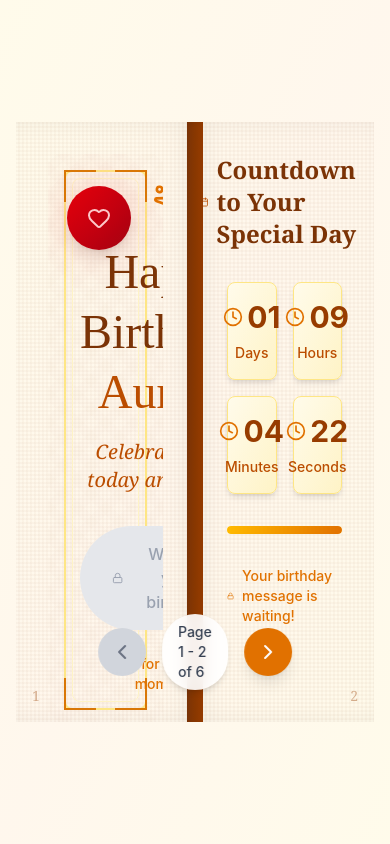
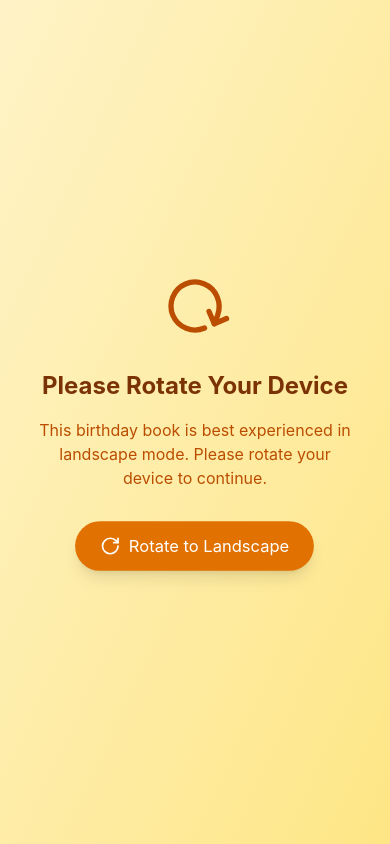
Before and after one commit to vinzct/birthday-app, a React (Vite) app: page / in a window 390 px wide. Built offline with nearby package versions, Linux system fonts and the light colour scheme.

Commit message:
changes orientation

```diff
--- a/src/App.jsx
+++ b/src/App.jsx
@@ -7,6 +7,7 @@ import GalleryPage from './components/GalleryPage';
 import ListPage from './components/ListPage';
 import JokesPage from './components/JokesPage';
 import CouponsPage from './components/CouponsPage';
+import OrientationPrompt from './components/OrientationPrompt';
 import { bookContent } from './data/bookContent';
 
 function App() {
@@ -18,11 +19,6 @@ function App() {
     const checkTimerStatus = () => {
       const now = new Date();
       const target = new Date(bookContent.birthdayDate);
-
-      console.log('Checking timer status:');
-      console.log('Now:', now);
-      console.log('Target:', target);
-      console.log('Is complete?', now >= target);
 
       if (now >= target) {
         setIsTimerComplete(true);
@@ -67,7 +63,9 @@ function App() {
   };
 
   return (
-    <div className="min-h-screen bg-gradient-to-br from-amber-50 via-orange-50 to-amber-50 flex items-center justify-center p-4">
+    <>
+      <OrientationPrompt />
+      <div className="min-h-screen bg-gradient-to-br from-amber-50 via-orange-50 to-amber-50 flex items-center justify-center p-2 md:p-4">
         <div className="w-full">
           <BookLayout
             currentPage={currentPage}
@@ -90,7 +88,6 @@ function App() {
               <Timer
                 targetDate={bookContent.birthdayDate}
                 onComplete={() => {
-                console.log('Timer completed!');
                   setIsTimerComplete(true);
                 }}
               />
@@ -105,6 +102,7 @@ function App() {
           </BookLayout>
         </div>
       </div>
+    </>
   );
 }
 
--- /dev/null
+++ b/src/components/OrientationPrompt.jsx
@@ -0,0 +1,63 @@
+import React, { useState, useEffect } from 'react';
+import { motion } from 'framer-motion';
+import { RotateCw } from 'lucide-react';
+
+const OrientationPrompt = () => {
+  const [isPortrait, setIsPortrait] = useState(false);
+
+  useEffect(() => {
+    const checkOrientation = () => {
+      setIsPortrait(window.innerHeight > window.innerWidth);
+    };
+
+    // Initial check
+    checkOrientation();
+
+    // Add event listener for orientation change
+    window.addEventListener('resize', checkOrientation);
+
+    return () => {
+      window.removeEventListener('resize', checkOrientation);
+    };
+  }, []);
+
+  if (!isPortrait) return null;
+
+  return (
+    <motion.div
+      initial={{ opacity: 0 }}
+      animate={{ opacity: 1 }}
+      className="fixed inset-0 bg-gradient-to-br from-amber-100 to-amber-200 z-50 flex flex-col items-center justify-center p-8"
+    >
+      <motion.div
+        animate={{ rotate: 90 }}
+        transition={{ duration: 2, repeat: Infinity, ease: "linear" }}
+        className="mb-8"
+      >
+        <RotateCw size={64} className="text-amber-700" />
+      </motion.div>
+
+      <h2 className="text-2xl font-bold text-amber-900 mb-4 text-center">
+        Please Rotate Your Device
+      </h2>
+
+      <p className="text-amber-700 text-center max-w-md">
+        This birthday book is best experienced in landscape mode.
+        Please rotate your device to continue.
+      </p>
+
+      <motion.div
+        animate={{ scale: [1, 1.1, 1] }}
+        transition={{ duration: 2, repeat: Infinity }}
+        className="mt-8 px-6 py-3 bg-amber-600 text-white rounded-full shadow-lg"
+      >
+        <span className="flex items-center gap-2">
+          <RotateCw size={20} />
+          <span>Rotate to Landscape</span>
+        </span>
+      </motion.div>
+    </motion.div>
+  );
+};
+
+export default OrientationPrompt;
--- a/src/data/bookContent.js
+++ b/src/data/bookContent.js
@@ -10,7 +10,7 @@ export const bookContent = {
   //birthdayDate: new Date(Date.now() + 2 * 60 * 1000).toISOString(), // 2 minutes from now for testing
 
   // For actual use, uncomment and set your date:
-   birthdayDate: "2025-10-17T00:00:00",
+   birthdayDate: "2024-10-17T00:00:00",
 
   pages: [
     {
```
Lines whose indentation alone changed are shown as unchanged.
